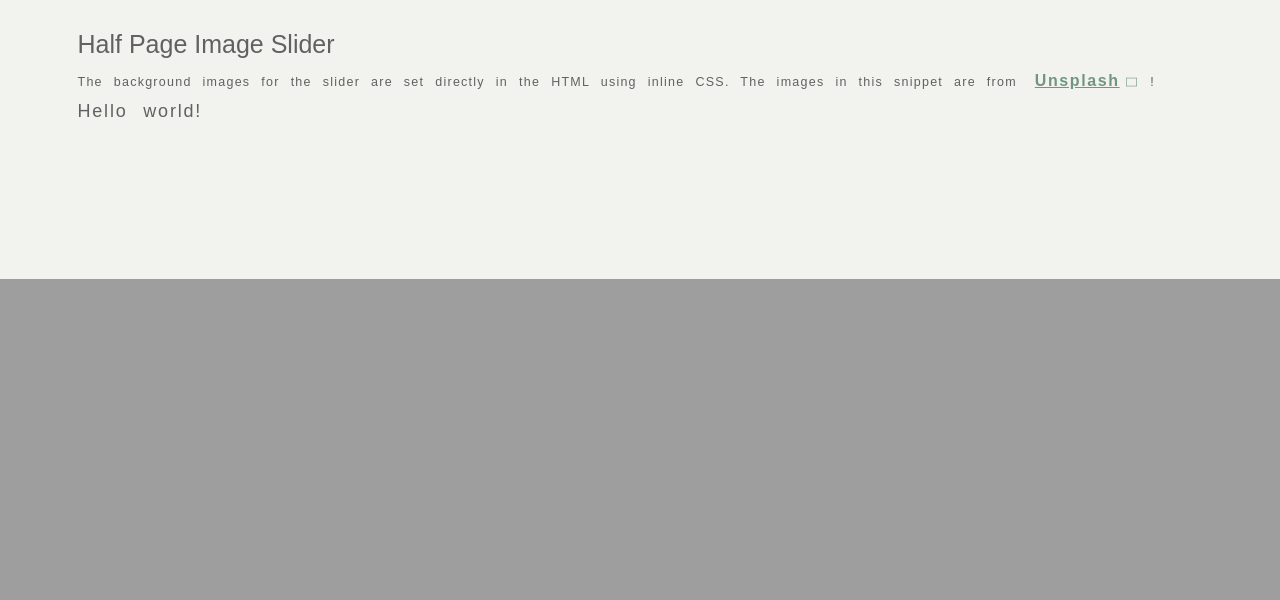
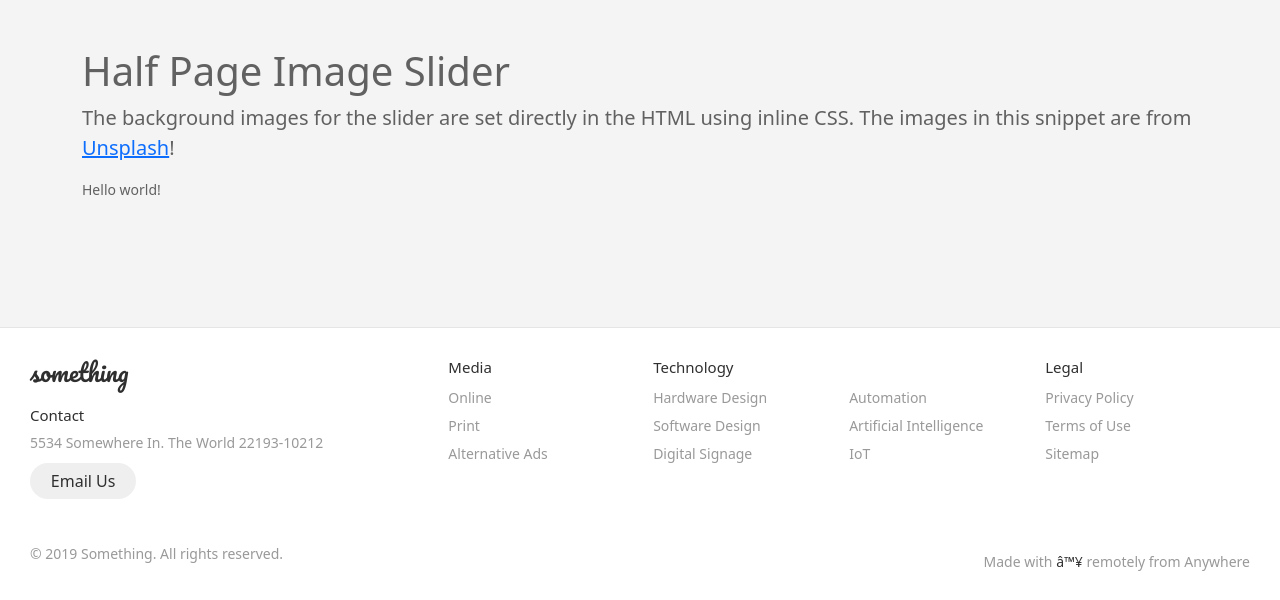
Before and after one commit to overthinker910/Covid-wellness-reaserch-centre, a PHP site: page / in a window 1280 px wide. Shown: the part 521-1121 px from the top of the page. Before the commit the page ends 800 px from the top, so only its background shows below. Run offline with PHP 8.4, Linux system fonts and the light colour scheme; some libraries are stand-ins or nearby versions.

Commit message:
index page edits and css finalization

```diff
--- a/gaurav.css
+++ b/gaurav.css
@@ -65,6 +65,7 @@ label[for="ham-menu"] {
   display: flex;
   justify-content: center;
   align-items: center;
+
 }
 .ham-menu > ul {
   display: flex;
@@ -74,11 +75,14 @@ label[for="ham-menu"] {
   height: 50%;
 }
 .ham-menu > ul > li {
-  font-size: 5rem;
+  font-size: 3.5em;
+  font-size : clamp(1em, 60vw, 2.5em);
   white-space: nowrap;
   letter-spacing: 0.15em;
   cursor: pointer;
   color: rgb(97, 97, 97);
+  font-family: 'Raleway', sans-serif;
+
 }
 #ham-menu:checked + label {
   background-color: transparent;
@@ -156,40 +160,6 @@ label[for="ham-menu"] {
 #ham-menu:checked + label span:nth-child(6) {
   transform: translateY(-17px) rotate(45deg);
 }
-p {
-  display: inline;
-  font-size: 1.8rem;
-  line-height: 1.5em;
-  word-spacing: 0.5em;
-  letter-spacing: 0.1em;
-
-}
-a {
-  font-size: 1.6rem;
-  line-height: 1.5em;
-  word-spacing: 0.5em;
-  letter-spacing: 0.1em;
-  display: inline;
-  font-weight: bold;
-  padding: 7px;
-  color: var(--icon-hover-bg);
-}
-a::after {
-  content: "\e806";
-  display: inline-block;
-
-  padding: 5px;
-  font-size: 1.6rem;
-  transform: rotate(-90deg);
-}
-
-.text {
-  font-size: 2.5rem;
-  line-height: 1.5em;
-  word-spacing: 0.5em;
-  letter-spacing: 0.1em;
-  font-family: Verdana, Geneva, Tahoma, sans-serif;
-}
 
 .title {
   font-size: 3rem;
@@ -214,7 +184,9 @@ a::after {
 .bold-text {
   font-weight: bold;
 }
-
+.carousel-caption {
+  font-family: 'Franklin Gothic Medium', 'Arial Narrow', Arial, sans-serif;
+}
 .carousel-item {
     height: 65vh;
     min-height: 350px;
@@ -352,3 +324,176 @@ a::after {
     -o-animation-delay: 0;
     animation-delay: 0;
   }
+
+  *, *:before, *:after {
+    box-sizing: border-box;
+  }
+
+  html {
+    font-size: 100%;
+  }
+
+  body {
+    font-family: acumin-pro, system-ui, sans-serif;
+    margin: 0;
+    display: grid;
+    grid-template-rows: auto 1fr auto;
+    font-size: 14px;
+    background-color: #f4f4f4;
+    align-items: start;
+    min-height: 100vh;
+  }
+
+  .footer {
+    display: flex;
+    flex-flow: row wrap;
+    padding: 30px 30px 20px 30px;
+    color: #2f2f2f;
+    background-color: #fff;
+    border-top: 1px solid #e5e5e5;
+  }
+
+  .footer > * {
+    flex:  1 100%;
+  }
+
+  .footer__addr {
+    margin-right: 1.25em;
+    margin-bottom: 2em;
+  }
+
+
+  .footer__logo {
+
+    font-family: 'Pacifico', cursive;
+    font-weight: 400;
+    text-transform: lowercase;
+    font-size: 1.5rem;
+  }
+
+  .footer__addr h2 {
+    margin-top: 1.3em;
+    font-size: 15px;
+    font-weight: 400;
+  }
+
+  .nav__title {
+    font-weight: 400;
+    font-size: 15px;
+  }
+
+  .footer address {
+    font-style: normal;
+    color: #999;
+  }
+
+  .footer__btn {
+    display: flex;
+    align-items: center;
+    justify-content: center;
+    height: 36px;
+    max-width: max-content;
+    background-color: rgb(33, 33, 33, 0.07);
+    border-radius: 100px;
+    color: #2f2f2f;
+    line-height: 0;
+    margin: 0.6em 0;
+    font-size: 1rem;
+    padding: 0 1.3em;
+  }
+
+  .footer ul {
+    list-style: none;
+    padding-left: 0;
+  }
+
+  .footer li {
+    line-height: 2em;
+  }
+
+  .footer a {
+    text-decoration: none;
+  }
+
+  .footer__nav {
+    display: flex;
+    flex-flow: row wrap;
+  }
+
+  .footer__nav > * {
+    flex: 1 50%;
+    margin-right: 1.25em;
+  }
+
+  .nav__ul a {
+    color: #999;
+  }
+
+  .nav__ul--extra {
+    column-count: 2;
+    column-gap: 1.25em;
+  }
+
+  .legal {
+    display: flex;
+    flex-wrap: wrap;
+    color: #999;
+  }
+
+  .legal__links {
+    display: flex;
+    align-items: center;
+  }
+
+  .heart {
+    color: #2f2f2f;
+  }
+
+  @media screen and (min-width: 24.375em) {
+    .legal .legal__links {
+      margin-left: auto;
+    }
+  }
+
+  @media screen and (min-width: 40.375em) {
+    .footer__nav > * {
+      flex: 1;
+    }
+
+    .nav__item--extra {
+      flex-grow: 2;
+    }
+
+    .footer__addr {
+      flex: 1 0px;
+    }
+
+    .footer__nav {
+      flex: 2 0px;
+    }
+  }
+
+a.change_hover_color:hover {
+    color: white !important;
+    background-color: transparent;
+    text-decoration: none;
+}
+
+a.change_link_color:link {
+  color: green !important;
+  background-color: transparent;
+  text-decoration: none;
+}
+
+  a:change_visited_color:visited {
+    color: pink;
+    background-color: transparent;
+    text-decoration: none;
+  }
+
+
+  a:change_active_color:active{
+    color: yellow;
+    background-color: transparent;
+    text-decoration: underline;
+  }
--- a/index.html
+++ b/index.html
@@ -1,19 +1,19 @@
 <!doctype html>
 <html lang="en">
   <head>
-    <!-- Required meta tags -->
-    <meta charset="utf-8">
-    <meta name="viewport" content="width=device-width, initial-scale=1">
-
-    <!-- Bootstrap CSS -->
     <link href="https://cdn.jsdelivr.net/npm/bootstrap@5.1.3/dist/css/bootstrap.min.css" rel="stylesheet" integrity="sha384-1BmE4kWBq78iYhFldvKuhfTAU6auU8tT94WrHftjDbrCEXSU1oBoqyl2QvZ6jIW3" crossorigin="anonymous">
+    <link href="https://maxcdn.bootstrapcdn.com/font-awesome/4.2.0/css/font-awesome.min.css" rel="stylesheet">
+    <link rel="stylesheet" href="https://cdnjs.cloudflare.com/ajax/libs/font-awesome/4.7.0/css/font-awesome.min.css">
+    <link rel="preconnect" href="https://fonts.googleapis.com">
+    <link rel="preconnect" href="https://fonts.gstatic.com" crossorigin>
+    <link href="https://fonts.googleapis.com/css2?family=Pacifico&display=swap" rel="stylesheet">
+    <link rel="preconnect" href="https://fonts.googleapis.com">
+    <link rel="preconnect" href="https://fonts.gstatic.com" crossorigin>
+    <link href="https://fonts.googleapis.com/css2?family=Raleway:ital,wght@1,500&display=swap" rel="stylesheet">
     <link rel="stylesheet" href="gaurav.css">
     <title>Hello, world!</title>
   </head>
   <body>
-    <!-- Optional JavaScript; choose one of the two! -->
-
-    <!-- Option 1: Bootstrap Bundle with Popper -->
     <script src="https://cdn.jsdelivr.net/npm/bootstrap@5.1.3/dist/js/bootstrap.bundle.min.js" integrity="sha384-ka7Sk0Gln4gmtz2MlQnikT1wXgYsOg+OMhuP+IlRH9sENBO0LRn5q+8nbTov4+1p" crossorigin="anonymous"></script>
 
     <!-- Option 2: Separate Popper and Bootstrap JS -->
@@ -36,12 +36,13 @@
 </label>
 <div class="full-page-green"></div>
 <div class="ham-menu">
-  <ul class="centre-text bold-text">
-    <li>Home</li>
-    <li>Categories</li>
-    <li>Services</li>
-    <li>Shop</li>
-    <li>Support</li>
+  <ul class="centre-text ">
+    <li><a href="index.html">Home</a></li>
+    <li><a href="index.html">Doctor appointment</a></li>
+    <li><a href="">Doctors</a></li>
+    <li><a href="index.html">Patient registration</a></li>
+    <li><a href="index.html">About us</a></li>
+    <li><a href="index.html">Details of relatives</a></li>
     <li>Contact us</li>
 
   </ul>
@@ -95,6 +96,100 @@
         in this snippet are from <a href="https://unsplash.com">Unsplash</a>!</p>
 
     <p> Hello world!</p>
+
+
     </div>
   </section>
-</html>
+
+
+  <br><br>
+  <br>
+  <footer class="footer">
+    <div class="footer__addr">
+      <h1 class="footer__logo">Something</h1>
+
+      <h2>Contact</h2>
+
+      <address>
+        5534 Somewhere In. The World 22193-10212<br>
+
+        <a class="footer__btn" href="mailto:example@gmail.com">Email Us</a>
+      </address>
+    </div>
+
+    <ul class="footer__nav">
+      <li class="nav__item">
+        <h2 class="nav__title">Media</h2>
+
+        <ul class="nav__ul">
+          <li>
+            <a href="#">Online</a>
+          </li>
+
+          <li>
+            <a href="#">Print</a>
+          </li>
+
+          <li>
+            <a href="#">Alternative Ads</a>
+          </li>
+        </ul>
+      </li>
+
+      <li class="nav__item nav__item--extra">
+        <h2 class="nav__title">Technology</h2>
+
+        <ul class="nav__ul nav__ul--extra">
+          <li>
+            <a href="#">Hardware Design</a>
+          </li>
+
+          <li>
+            <a href="#">Software Design</a>
+          </li>
+
+          <li>
+            <a href="#">Digital Signage</a>
+          </li>
+
+          <li>
+            <a href="#">Automation</a>
+          </li>
+
+          <li>
+            <a href="#">Artificial Intelligence</a>
+          </li>
+
+          <li>
+            <a href="#">IoT</a>
+          </li>
+        </ul>
+      </li>
+
+      <li class="nav__item">
+        <h2 class="nav__title">Legal</h2>
+
+        <ul class="nav__ul">
+          <li>
+            <a href="#">Privacy Policy</a>
+          </li>
+
+          <li>
+            <a href="#">Terms of Use</a>
+          </li>
+
+          <li>
+            <a href="#">Sitemap</a>
+          </li>
+        </ul>
+      </li>
+    </ul>
+
+    <div class="legal">
+      <p>&copy; 2019 Something. All rights reserved.</p>
+
+      <div class="legal__links">
+        <span>Made with <span class="heart">♥</span> remotely from Anywhere</span>
+      </div>
+    </div>
+  </footer>
```
Also changed, not shown: test.css (added, +236 -0 lines), test.html (added, +151 -0 lines).
